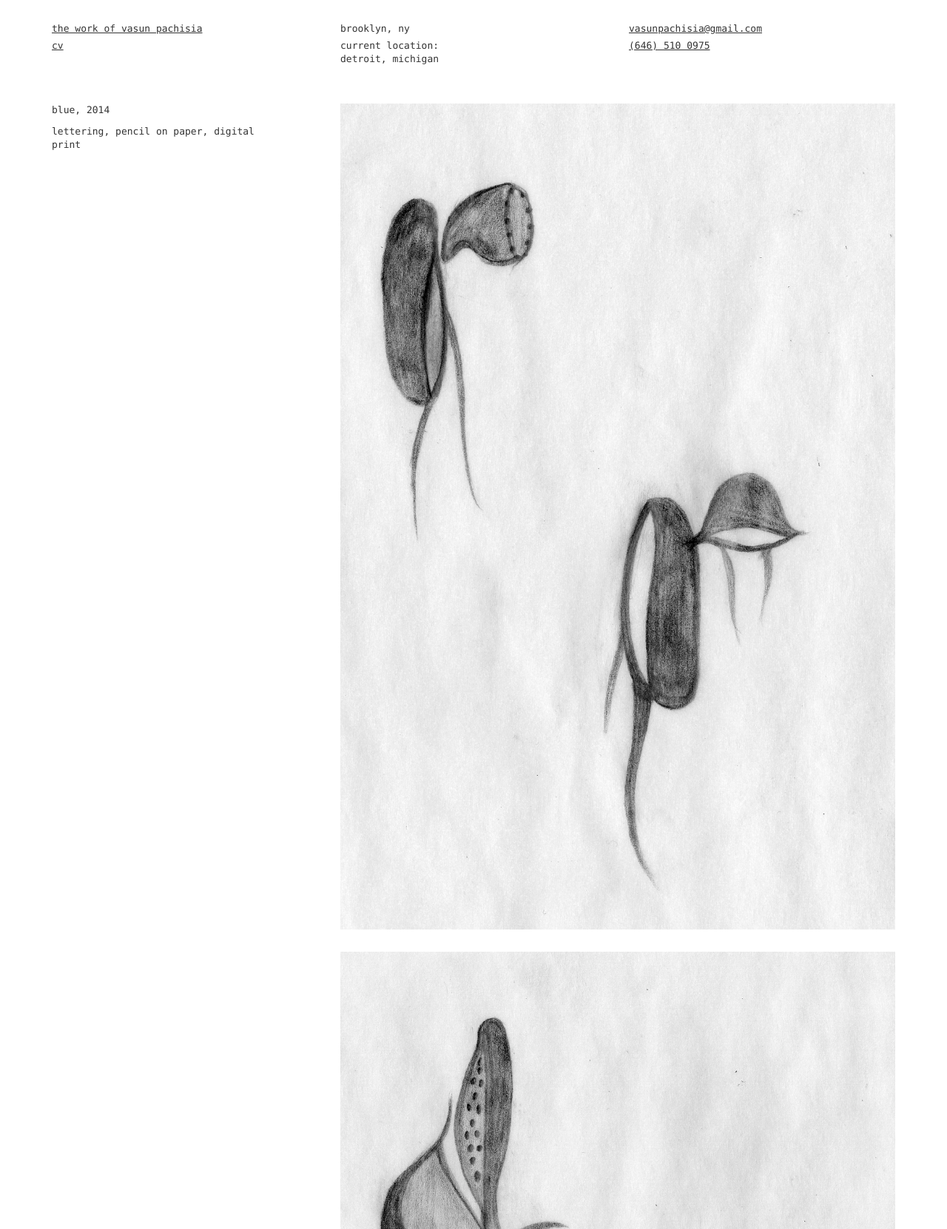
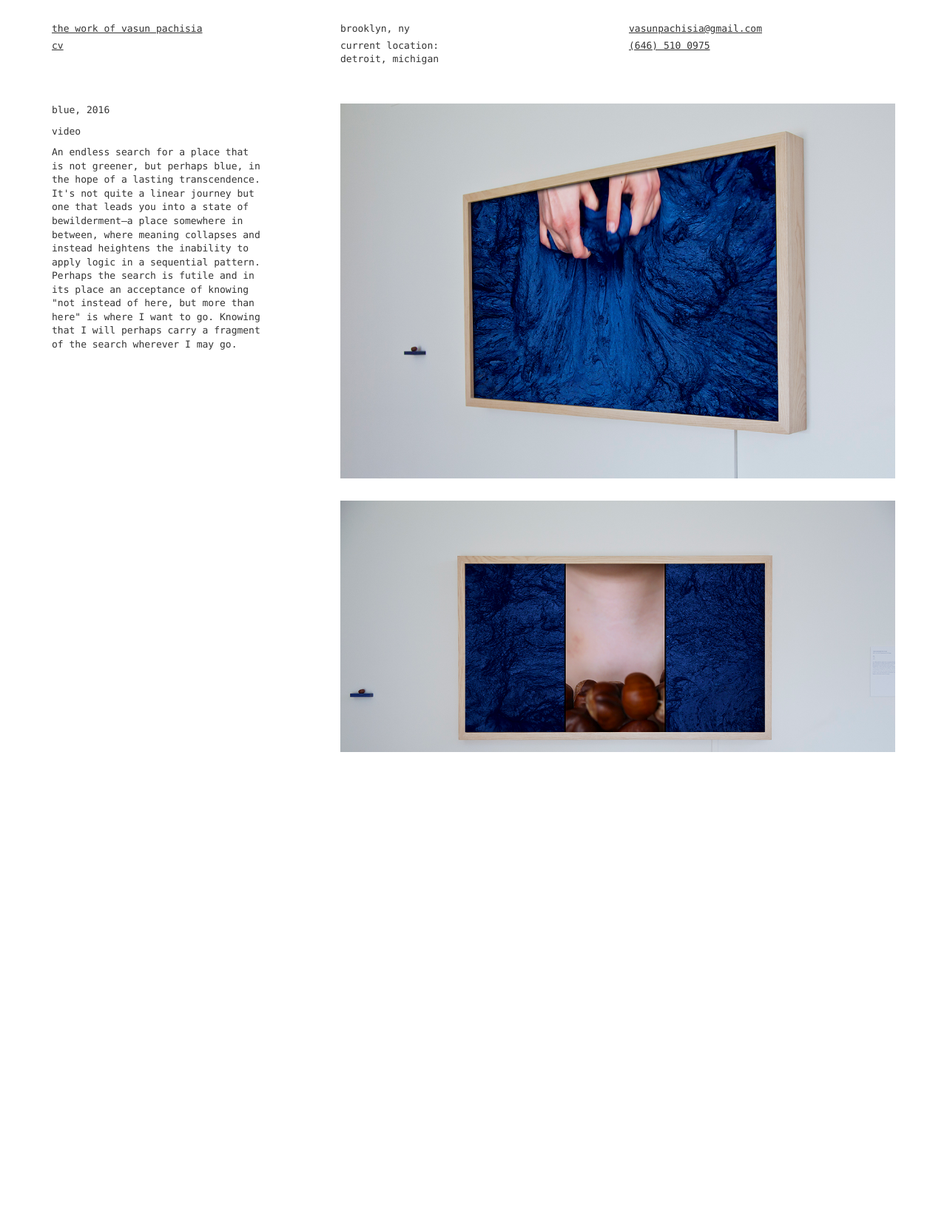
Before and after one commit to ConnectedCat/vasunportfolio, a PHP site: page /blue.php in a window 1280 px wide. Shown: the top 1662 px of the page at 74% size. Run offline with PHP 8.4, Linux system fonts and the light colour scheme; some libraries are stand-ins or nearby versions.

Commit message:
Updated the index layout, new content for 'blue'

```diff
--- a/blue.php
+++ b/blue.php
@@ -5,13 +5,17 @@
   <section>
     <div class="row">
       <div class="col-xs-12 col-md-3 project-text">
-        <p>blue, 2014</p>
-        <p>lettering, pencil on paper, digital print</p>
+        <p>blue, 2016</p>
+        <p>video</p>
+        <p>An endless search for a place that is not greener, but perhaps blue, in the hope of a lasting transcendence. It's not quite a linear journey but one that leads you into a state of bewilderment—a place somewhere in between, where meaning collapses and instead heightens the inability to apply logic in a sequential pattern. Perhaps the search is futile and in its place an acceptance of knowing "not instead of here, but more than here" is where I want to go. Knowing that I will perhaps carry a fragment of the search wherever I may go.</p>
       </div>
       <div class="col-xs-12 col-md-8 col-md-offset-4">
-        <img src="projects/blue/jelly1.jpg" class="img-responsive center-block">
-        <img src="projects/blue/jelly2.jpg" class="img-responsive center-block">
-        <img src="projects/blue/posters2.jpg" class="img-responsive center-block">
+        <img src="projects/blue/Documentation04.jpg" class="img-responsive center-block">
+        <img src="projects/blue/Documentation05b.jpg" class="img-responsive center-block">
+        <img src="projects/blue/Documentation26.jpg" class="img-responsive center-block">
+        <div class="embed-responsive embed-responsive-16by9">
+          <iframe src="https://player.vimeo.com/video/162983623" frameborder="0" webkitallowfullscreen mozallowfullscreen allowfullscreen></iframe>
+        </div>
       </div>
     </div>
   </section>
```
Also changed, not shown: index.php (+7 -5 lines), projects/blue/Documentation04.jpg (added), projects/blue/Documentation05.jpg (added), projects/blue/Documentation05b.jpg (added), projects/blue/Documentation26.jpg (added), projects/blue/Frame.jpg (added), projects/blue/jelly1.jpg (deleted), projects/blue/jelly2.jpg (deleted), projects/blue/posters2.jpg (deleted), projects/timepass/Timepass3.jpg, 1 other file.
